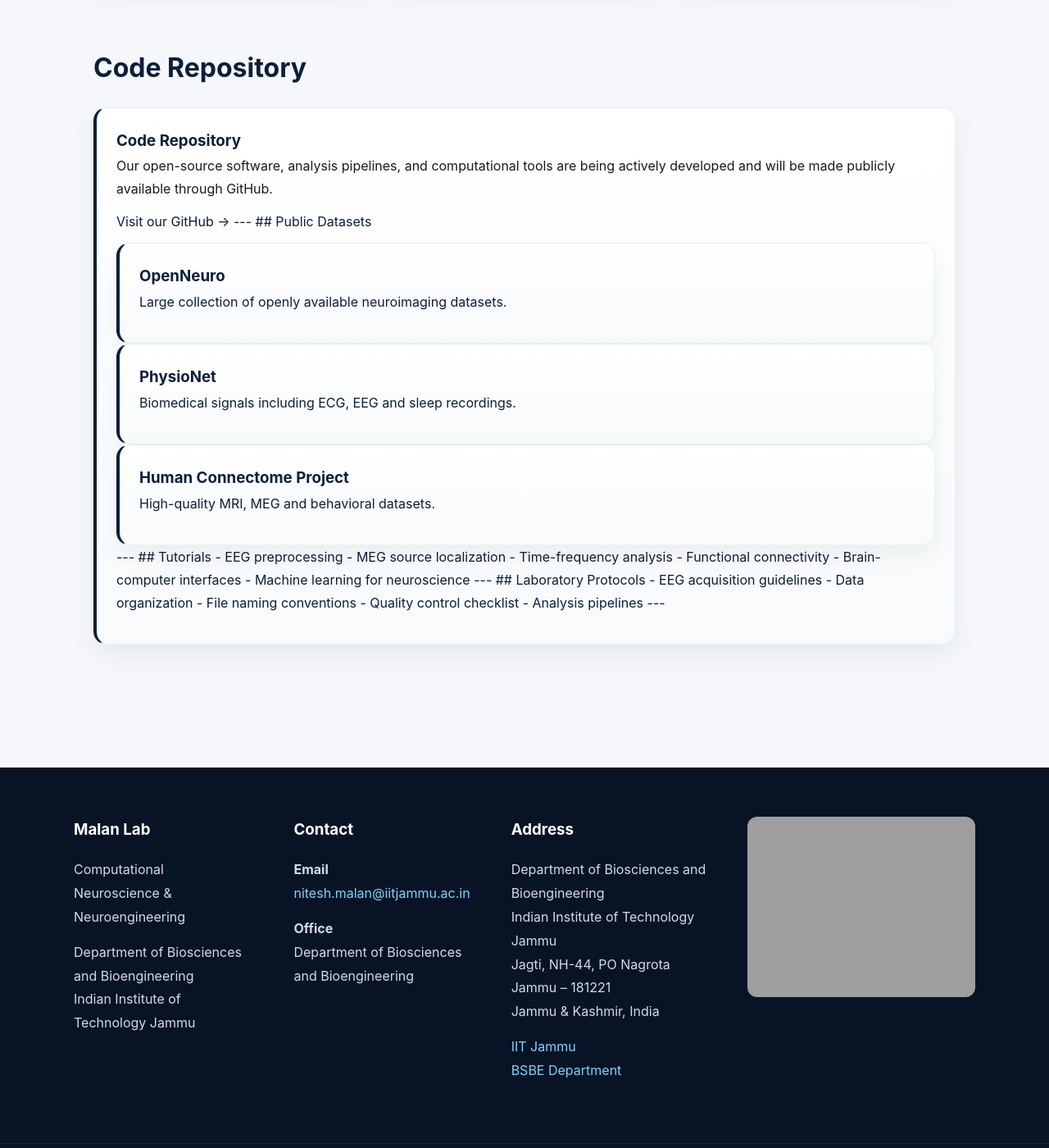
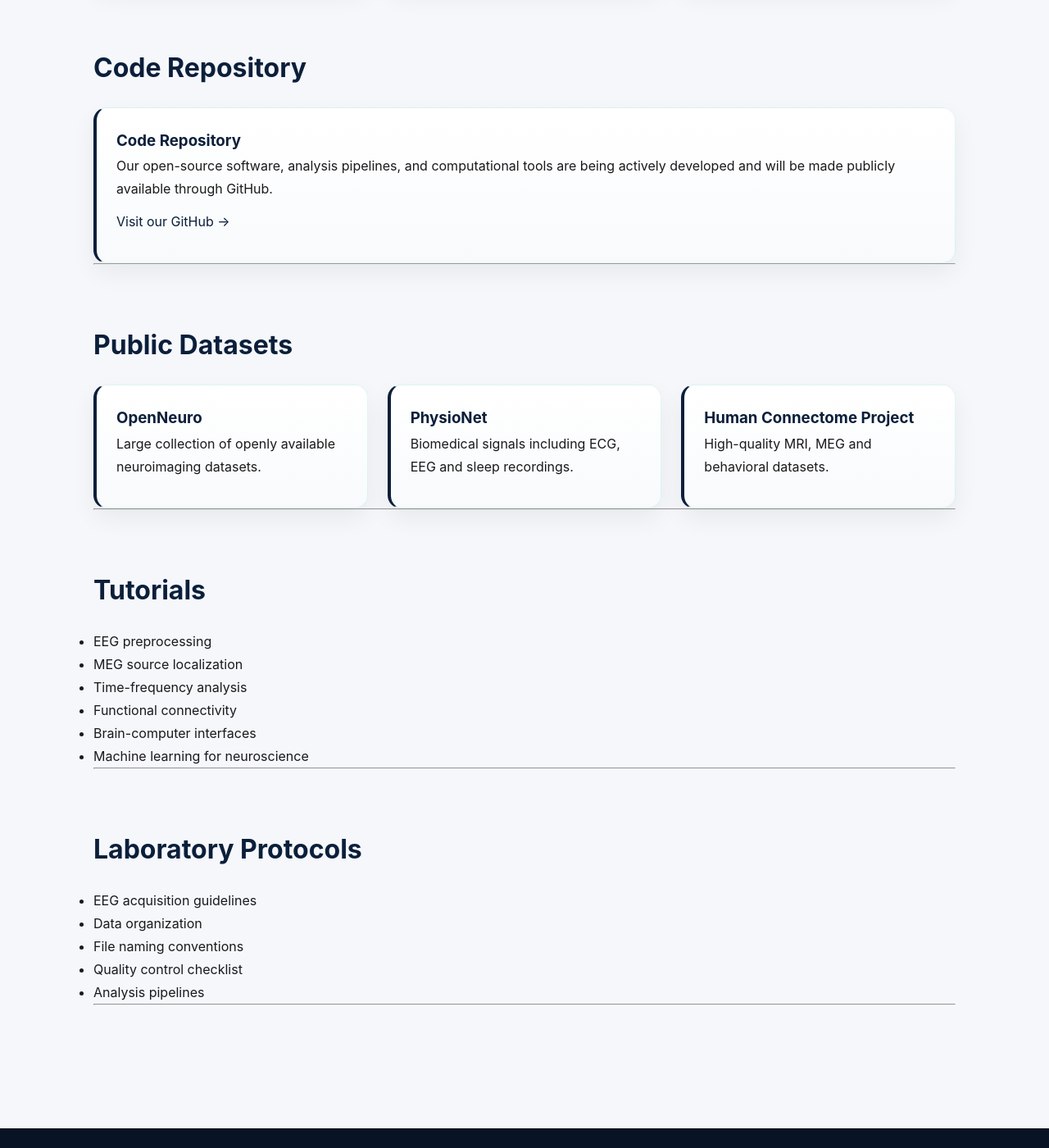
Before and after one commit to malanlab/malanlab.github.io, a Jekyll site: the page built from _pages/resources.md, in a window 1280 px wide and 1400 px high, scrolled down 585 px. Shown: the whole window at 82% size. Built offline with Jekyll 4.4.1, drawn with Linux system fonts in a browser that asks for light colours; grey boxes are pictures that could not be loaded.

Commit message:
Update resources.md

```diff
--- a/_pages/resources.md
+++ b/_pages/resources.md
@@ -47,6 +47,10 @@
 <p>
 <a href="https://github.com/NiteshMalan?tab=repositories" target="_blank">
 Visit our GitHub →
+</a>
+</p>
+
+</div>
 
 ---
 
@@ -93,8 +97,3 @@
 - Analysis pipelines
 
 ---
-
-</a>
-</p>
-
-</div>
```
